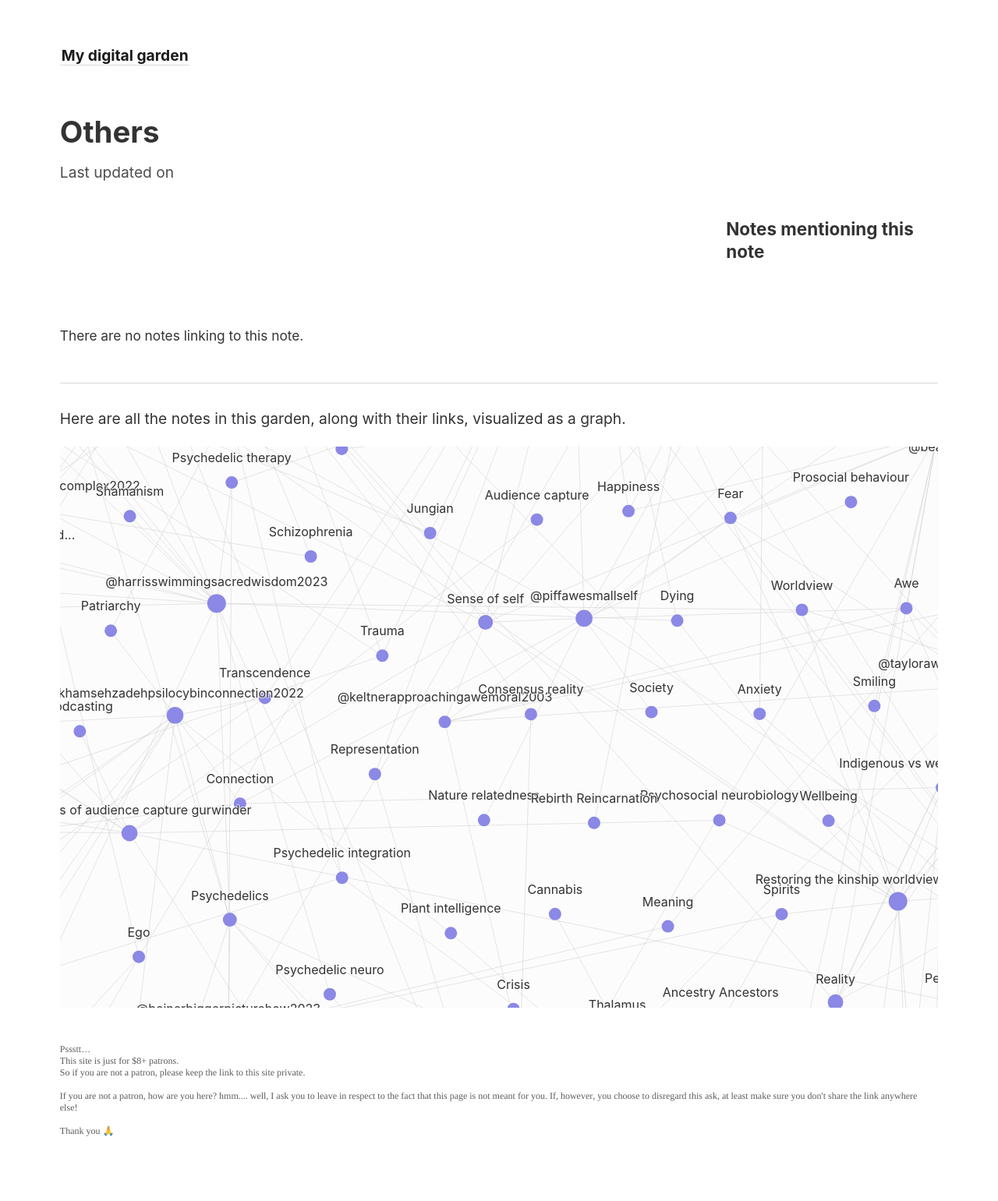
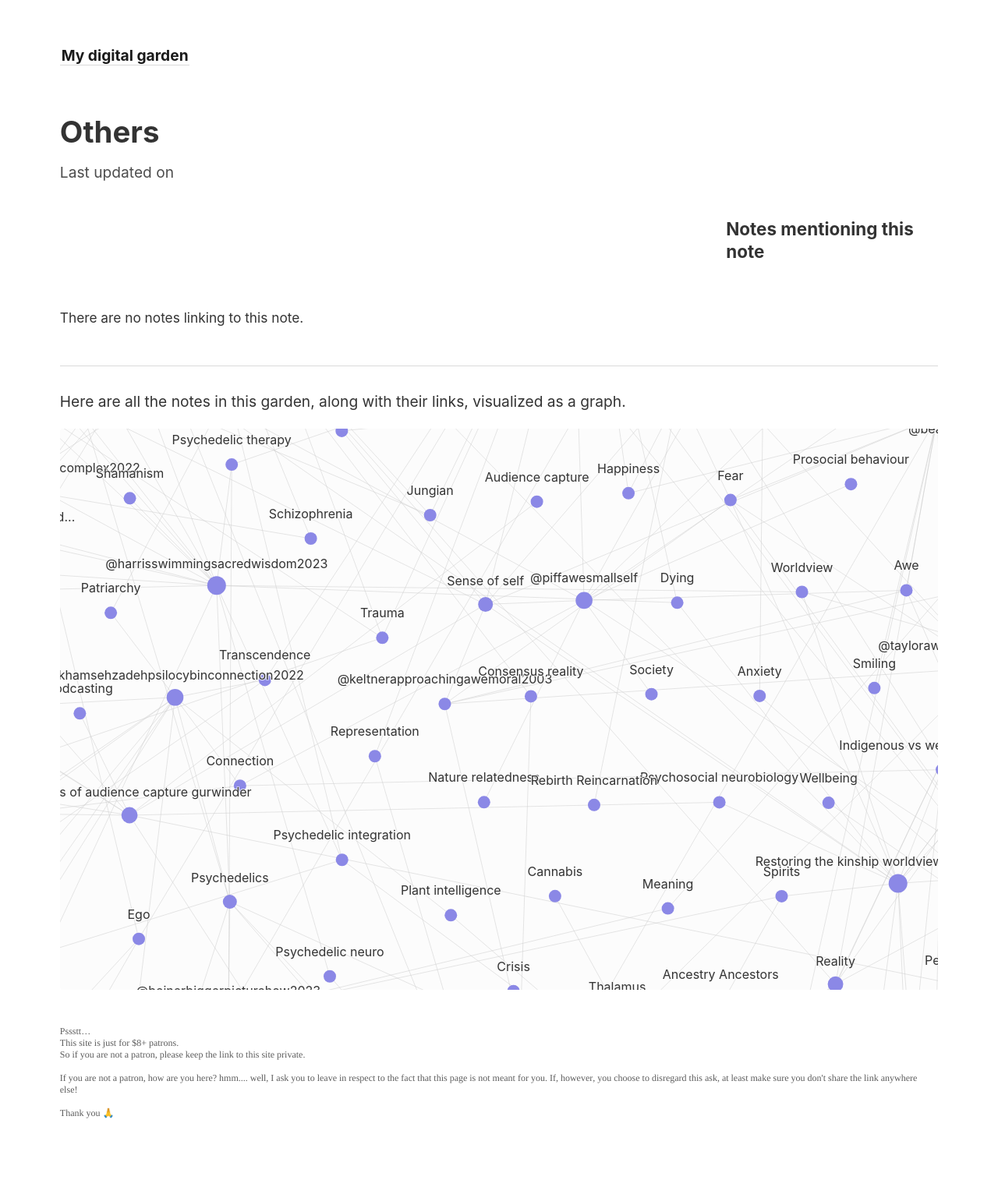
Before and after one commit to jameswjesso/mydigitalgarden, a Jekyll site: the page built from _notes/Tags/others.md, in a window 1280 px wide. Shown: the whole page at 78% size. Built offline with Jekyll 4.4.1, drawn with Linux system fonts in a browser that asks for light colours; after the commit the page ends 1518 px from its top, so only the background shows below that.

Commit message:
Update note.html

```diff
--- a/_layouts/note.html
+++ b/_layouts/note.html
@@ -16,7 +16,7 @@ layout: default
       {{ content }}
     </content>
 
-      <h3 style="margin-bottom: 1em">Notes mentioning this note</h3>
+      <h3>Notes mentioning this note</h3>
       {% if page.backlinks.size > 0 %}
       <div style="display: grid; grid-gap: 1em; grid-template-columns: repeat(1fr);">
       {% for backlink in page.backlinks %}
```
